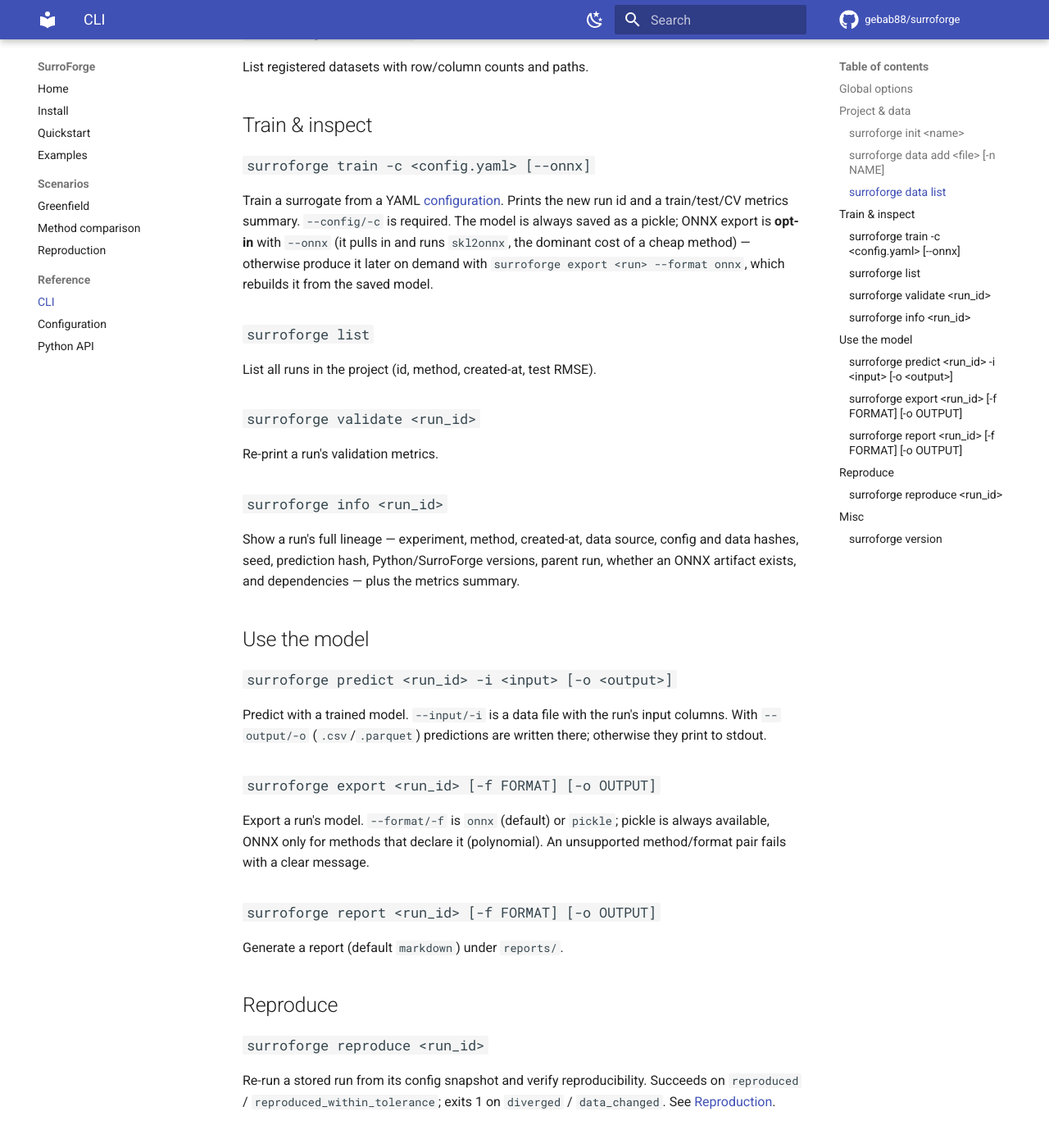
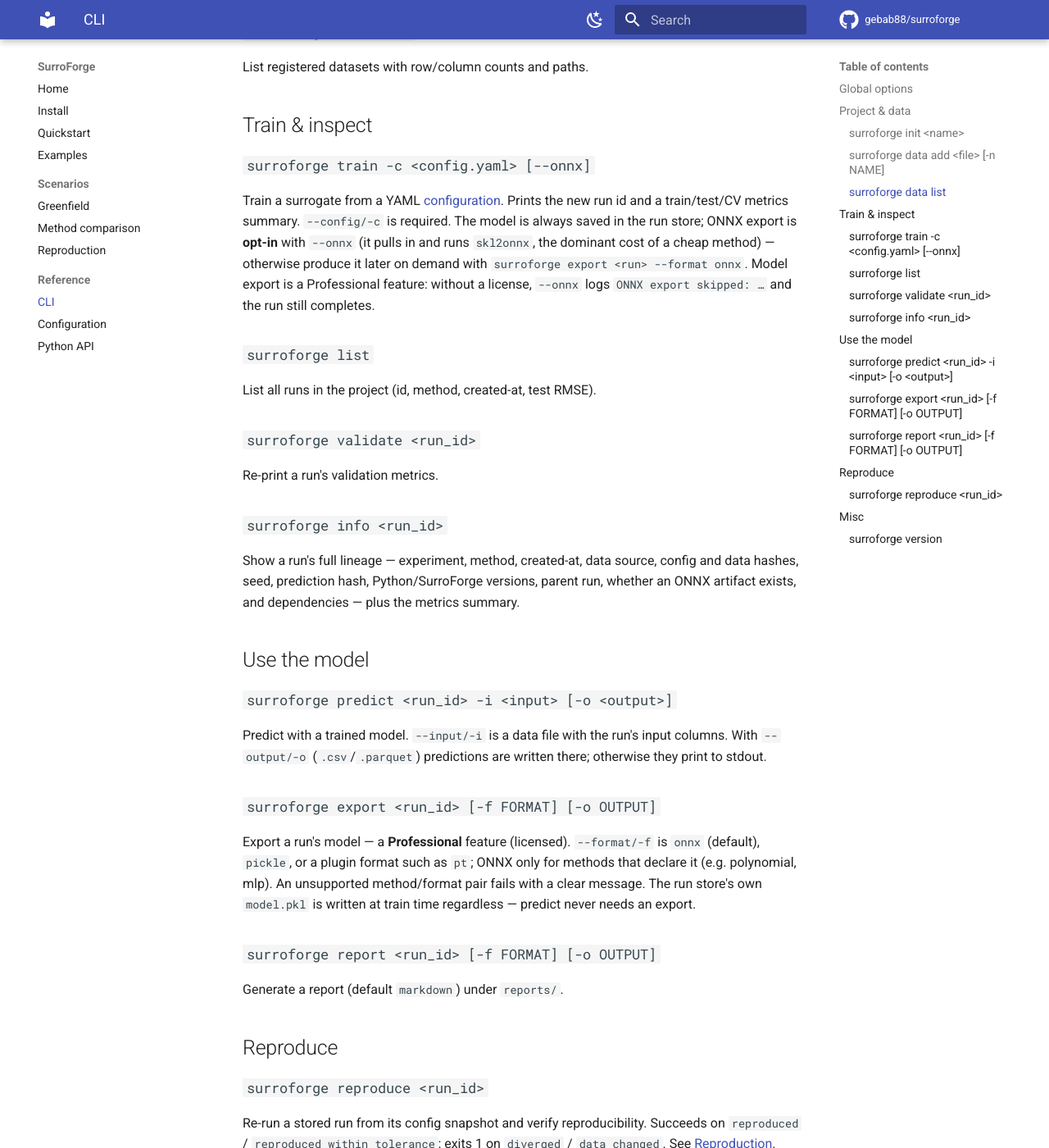
Before and after one commit to gebab88/surroforge, an MkDocs documentation site: the page built from docs/reference/cli.md, in a window 1280 px wide and 1400 px high, scrolled down 888 px. Shown: the whole window at 82% size. Built offline with MkDocs 1.6.1 and Material for MkDocs 9.7.7, drawn with Linux system fonts in a browser that asks for light colours; comment, search, counter and statistics services are not loaded.

Commit message:
docs(editions): Wave-2 export gating sweep (help texts, docs, examples, memory, changelog)

```diff
--- a/docs/reference/cli.md
+++ b/docs/reference/cli.md
@@ -33,10 +33,11 @@ List registered datasets with row/column counts and paths.
 ### `surroforge train -c <config.yaml> [--onnx]`
 Train a surrogate from a YAML [configuration](configuration.md). Prints the new run
 id and a train/test/CV metrics summary. `--config/-c` is required. The model is
-always saved as a pickle; ONNX export is **opt-in** with `--onnx` (it pulls in and
-runs `skl2onnx`, the dominant cost of a cheap method) — otherwise produce it later
-on demand with `surroforge export <run> --format onnx`, which rebuilds it from the
-saved model.
+always saved in the run store; ONNX export is **opt-in** with `--onnx` (it pulls in
+and runs `skl2onnx`, the dominant cost of a cheap method) — otherwise produce it
+later on demand with `surroforge export <run> --format onnx`. Model export is a
+Professional feature: without a license, `--onnx` logs `ONNX export skipped: …`
+and the run still completes.
 
 ### `surroforge list`
 List all runs in the project (id, method, created-at, test RMSE).
@@ -57,9 +58,11 @@ columns. With `--output/-o` (`.csv`/`.parquet`) predictions are written there;
 otherwise they print to stdout.
 
 ### `surroforge export <run_id> [-f FORMAT] [-o OUTPUT]`
-Export a run's model. `--format/-f` is `onnx` (default) or `pickle`; pickle is always
-available, ONNX only for methods that declare it (polynomial). An unsupported
-method/format pair fails with a clear message.
+Export a run's model — a **Professional** feature (licensed). `--format/-f` is
+`onnx` (default), `pickle`, or a plugin format such as `pt`; ONNX only for methods
+that declare it (e.g. polynomial, mlp). An unsupported method/format pair fails
+with a clear message. The run store's own `model.pkl` is written at train time
+regardless — predict never needs an export.
 
 ### `surroforge report <run_id> [-f FORMAT] [-o OUTPUT]`
 Generate a report (default `markdown`) under `reports/`.
```
Also changed, not shown: CHANGELOG.md (+7 -0 lines), MEMORY.md (+4 -4 lines), README.md (+2 -2 lines), docs/examples.md (+3 -3 lines), docs/install.md (+2 -2 lines), docs/quickstart.md (+6 -2 lines), docs/reference/python-api.md (+2 -2 lines), examples/09_naca0012_openfoam/README.md (+1 -1 lines), 4 other files.
